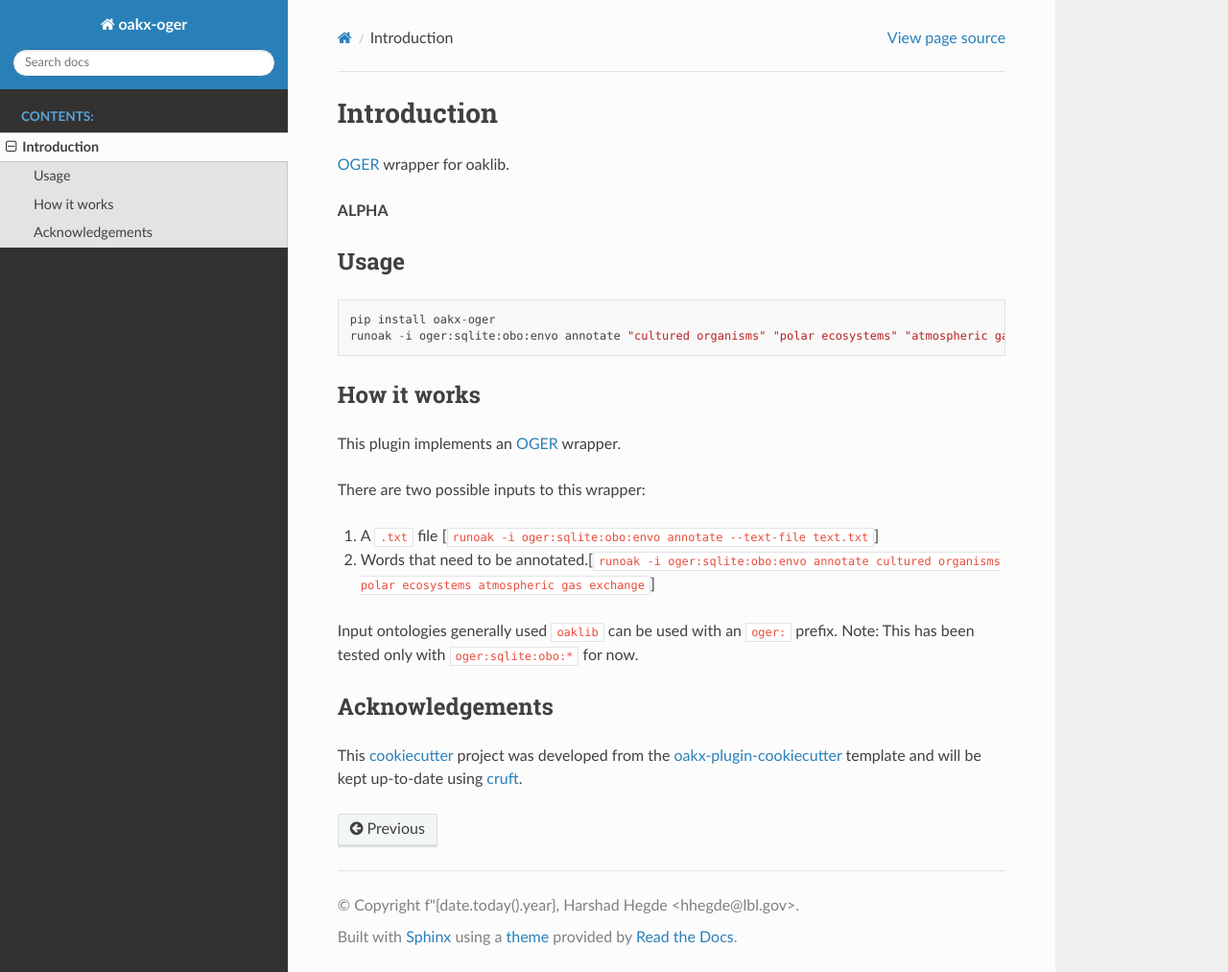
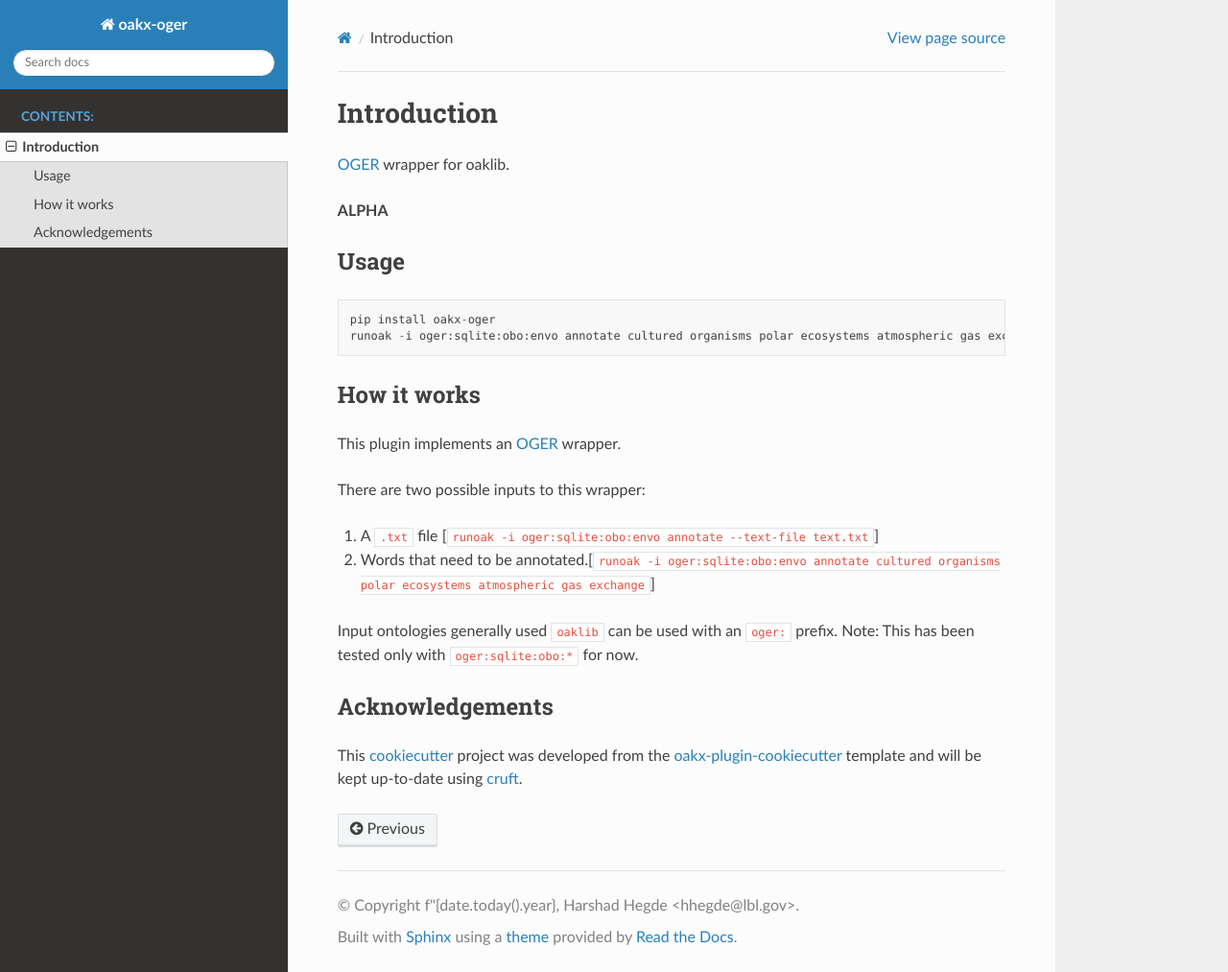
Before and after one commit to hrshdhgd/oakx-oger, a Sphinx documentation site: the page built from docs/intro.md, in a window 1280 px wide and 1013 px high. Shown: the whole window at 96% size. Built offline with Sphinx 7.4.7 and the Read the Docs theme 2.0.0, drawn with Linux system fonts in a browser that asks for light colours; pages that are not in the unit, such as notebooks, are missing from menus.

Commit message:
docs update

````diff
--- a/docs/intro.md
+++ b/docs/intro.md
@@ -8,7 +8,7 @@
 
 ```
 pip install oakx-oger
-runoak -i oger:sqlite:obo:envo annotate "cultured organisms" "polar ecosystems" "atmospheric gas exchange"
+runoak -i oger:sqlite:obo:envo annotate cultured organisms polar ecosystems atmospheric gas exchange
 ```
 
 ## How it works
````
Also changed, not shown: README.md (+1 -1 lines).
